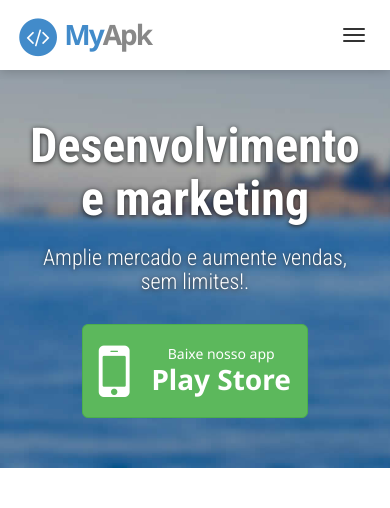
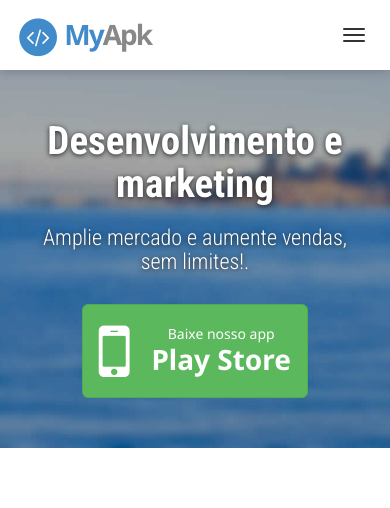
Before and after one commit to FernandoDantas/myapk, a PHP site: page / in a window 390 px wide. Shown: the top 508 px of the page. Run offline with PHP 8.4, Linux system fonts and the light colour scheme; some libraries are stand-ins or nearby versions.

Commit message:
Customizando template

```diff
--- a/css/custom.css
+++ b/css/custom.css
@@ -487,7 +487,7 @@ footer .social a .fa-inverse {
 		padding-right: 0;
 	}
 	.jumbotron h1 {
-		font-size: 48px;
+		font-size: 39px;
 	}
 	.jumbotron h2 {
 		font-size: 22px;
```
